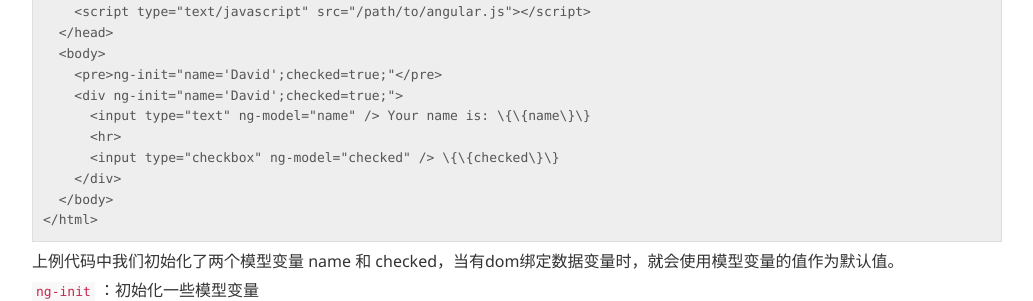
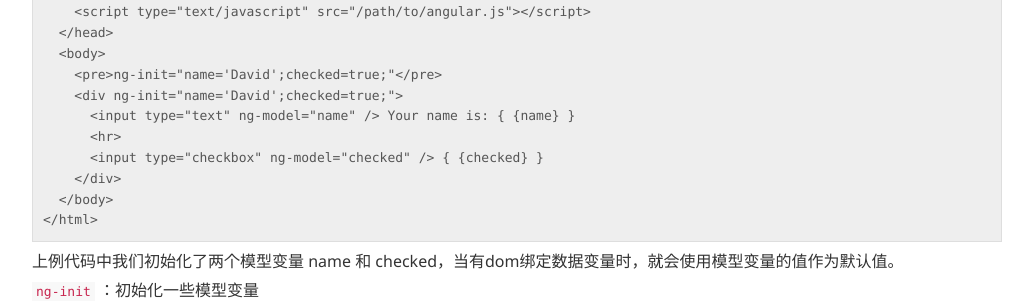
Before and after one commit to eylu/eylu.github.io, a Jekyll site: the page built from _posts/2015-05-09-angularjs-init-repeat.md, in a window 1280 px wide. Shown: the part 346-647 px from the top of the page, without its empty margins (123-1156 px from the left). Built offline with Jekyll 4.4.1, drawn with Linux system fonts in a browser that asks for light colours; Markdown is read by kramdown in place of the engine named in the settings; some of the changed text lies outside the part shown.

```diff
--- a/_posts/2015-05-09-angularjs-init-repeat.md
+++ b/_posts/2015-05-09-angularjs-init-repeat.md
@@ -22,9 +22,9 @@
   <body>
     <pre>ng-init="name='David';checked=true;"</pre>
     <div ng-init="name='David';checked=true;">
-      <input type="text" ng-model="name" /> Your name is: \{\{name\}\}
+      <input type="text" ng-model="name" /> Your name is: { {name} }
       <hr>
-      <input type="checkbox" ng-model="checked" /> \{\{checked\}\}
+      <input type="checkbox" ng-model="checked" /> { {checked} }
     </div>
   </body>
 </html>
```
